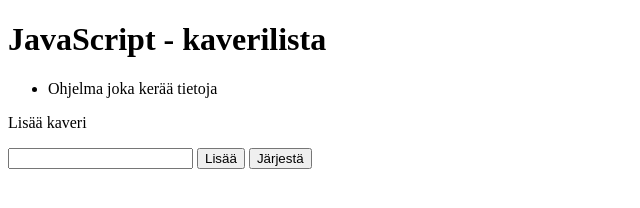
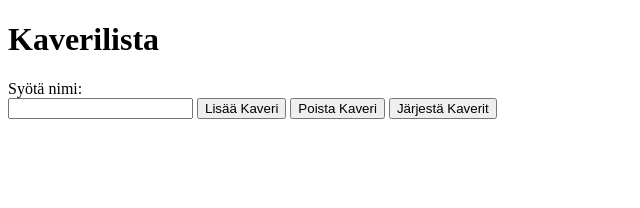
Before and after one commit to OGBOSO-coder/JS-Projecktit, a plain HTML site: page part2/index.html in a window 1280 px wide. Shown: the whole page, without its empty margins (0-640 px from the left). Drawn offline with Linux system fonts and the light colour scheme.

Commit message:
ehkä toimii

```diff
--- a/part2/index.html
+++ b/part2/index.html
@@ -1,28 +1,41 @@
-<!DOCTYPE HTML>
-<html lang="en">
+<!DOCTYPE html>
+<html>
 <head>
-    <meta charset="UTF-8">
-    <meta name="viewport" content="width=device-width, initial-scale=1.0">
-    <title>Kaverilista</title>
+    <meta charset="utf-8" />
+    <title></title>
 </head>
 <body>
-    <h1>JavaScript - kaverilista </h1>
-    <ul>
-        <li>Ohjelma joka kerää tietoja</li>
-    </ul>
+
     <div class="container">
-        <div id="main">
-            <p>Lisää kaveri</p>
-            <form name="formNewItem">
-                <input type="text">
-                <input type="submit" value="Lisää">
-                <input type="button" value="Järjestä" id="btnJarjesta">
-            </form>
+        <div class="row">
+            <div class="col-12">
 
+                <h1>Kaverilista</h1>
 
-            <ul id="itemList" class="item-list">
+                <div class="input-group">
+                    <div class="input-group-append">
+                        <label for="fname">Syötä nimi:</label><br>
+                        <input type="text" class="form-control" id="nimi">
 
-            </ul>
+                        <button type="button" class="button button1"
+                                onclick="lisaKaveri()">
+                            Lisää Kaveri </button>
+
+                        <button type="button" class="button button2"
+                                onclick="poistaKaveri()">
+                            Poista Kaveri </button>
+
+                        <button type="button" class="button button3"
+                                onclick="jarjestaKaveri()">
+                            Järjestä Kaverit </button>
+
+                    </div>
+                </div>
+
+                <ul id="lisaLista">
+                </ul>
+
+            </div>
         </div>
     </div>
 
--- a/part2/main.js
+++ b/part2/main.js
@@ -1,53 +1,61 @@
-const lomake = document.forms['formNewItem'];
-const itemList = document.getElementById('itemList');
-const jarjestys = document.getElementById('btnJarjesta');
+function lisaKaveri() {
 
-lomake.addEventListener('submit', uusiListaElementti)
-itemList.addEventListener('click', iteminKlikkaus)
-jarjestys.addEventListener('click', jarjesta)
-
-
-
-
-
-
-
-
-
-
-
-
-
-function uusiListaElementti(event){
-
-    event.preventDefault()
-
-    let elementinNimi = document.querySelector('#main input[type="text"]').value;
-
-    if(elementinNimi.length < 1){
-        alert('Pitää antaa nimi')
-        return;
-    }
-
-    //array tähän
-    let uusiElementti = document.createElement('li')
-    let uusiElementtiTeksti = document.createTextNode(elementinNimi);
-    uusiElementti.appendChild(uusiElementtiTeksti)
-    uusiElementti.className = 'list-item';
-    document.querySelector('#itemList').appendChild(uusiElementti)
+    var ul = document.getElementById("lisaLista");
+    var nimi = document.getElementById("nimi");
+    var li = document.createElement("li");
+    li.setAttribute('id', nimi.value);
+    li.appendChild(document.createTextNode(nimi.value));
+    ul.appendChild(li);
 }
 
-function iteminKlikkaus(event){
-    console.log('Klikkasit listaa')
-    console.log(event.target)
-    let parentti = event.target.parentElement
-    poistaItem(event.target, parentti)
+function poistaKaveri() {
+    var ul = document.getElementById("lisaLista");
+    var nimi = document.getElementById("nimi");
+    var kappale = document.getElementById(nimi.value);
+    ul.removeChild(kappale);
 }
+function jarjestaKaveri() {
+    var lista, i, vaihtaminen, b, pitaaVaihtaa, suu, vaihtalaskeminen = 0;
+    lista = document.getElementById("lisaLista");
+    vaihtaminen = true;
 
-function poistaItem(poistettava, elementinParentti){
-    elementinParentti.removeChild(poistettava);
+    suu = "nou";
+
+    while (vaihtaminen) {
+
+        vaihtaminen = false;
+        b = lista.getElementsByTagName("LI");
+
+        for (i = 0; i < (b.length - 1); i++) {
+
+            pitaaVaihtaa = false;
+
+            if (suu == "nou") {
+                if (b[i].innerHTML.toLowerCase() > b[i + 1].innerHTML.toLowerCase()) {
+
+                    pitaaVaihtaa = true;
+                    break;
+                }
+            } else if (suu == "nou") {
+                if (b[i].innerHTML.toLowerCase() < b[i + 1].innerHTML.toLowerCase()) {
+
+                    pitaaVaihtaa = true;
+                    break;
+                }
+            }
+        }
+        if (pitaaVaihtaa) {
+
+            b[i].parentNode.insertBefore(b[i + 1], b[i]);
+            vaihtaminen = true;
+
+            vaihtalaskeminen++;
+        } else {
+
+            if (vaihtalaskeminen == 0 && suu == "nou") {
+                suu = "nou";
+                vaihtaminen = true;
+            }
+        }
+    }
 }
-
-function jarjesta(event){
-    console.log('järjestitlistan');
-}
```
